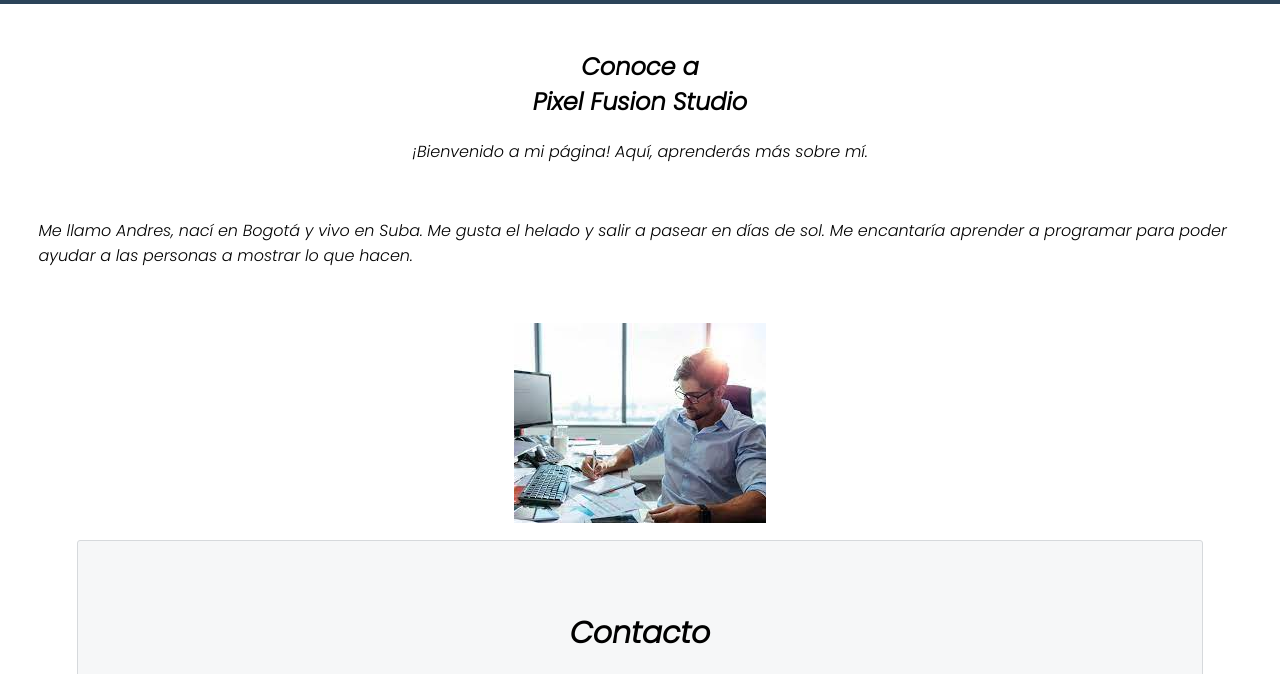
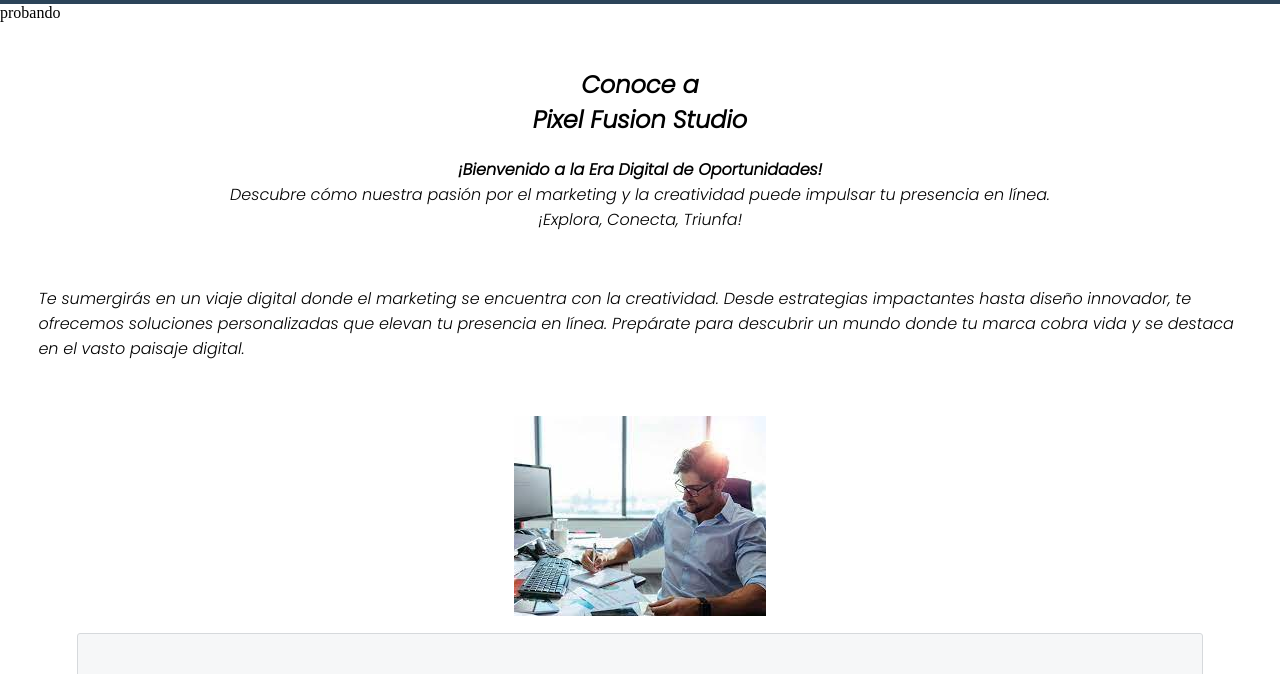
Before and after one commit to Andru3197/mi_primera_web, a plain HTML site: page index.html in a window 1280 px wide. Shown: the part 126-800 px from the top of the page. Drawn offline with Linux system fonts and the light colour scheme.

Commit message:
mi primera confirmación de actualización

```diff
--- a/index.html
+++ b/index.html
@@ -38,12 +38,14 @@
 
     <main id="seccion">
 
+<div class="greeting">probando</div>
+
         <section class="inicio">
           <img src="">
             <div class="acerca-de-mi">
                 <h1> <b> Conoce a</b><br>Pixel Fusion Studio</br></h1>
-                <p class="parrafo1">¡Bienvenido a mi página! Aquí, aprenderás más sobre mí.</p>
-                <p class="parrafo2">Me llamo Andres, nací en Bogotá y vivo en Suba. Me gusta el helado y salir a pasear en días de sol. Me encantaría aprender a programar para poder ayudar a las personas a mostrar lo que hacen.</p>
+                <p class="parrafo1"><b>¡Bienvenido a la Era Digital de Oportunidades!</b> <br>Descubre cómo nuestra pasión por el marketing y la creatividad puede impulsar tu presencia en línea.</br> ¡Explora, Conecta, Triunfa!</p>
+                <p class="parrafo2">Te sumergirás en un viaje digital donde el marketing se encuentra con la creatividad. Desde estrategias impactantes hasta diseño innovador, te ofrecemos soluciones personalizadas que elevan tu presencia en línea. Prepárate para descubrir un mundo donde tu marca cobra vida y se destaca en el vasto paisaje digital.</p>
             </div>
             <div class="acerca-imagenes">
                 <img src="Img/imagen.jpg" alt="imagen personal">
--- a/style.css
+++ b/style.css
@@ -43,6 +43,10 @@ nav ul li a {
 
 h1 {
     text-align: center;
+}
+
+.greeting{
+  font-family: 'Times New Roman', Times, serif;
 }
 
 .parrafo1{
```
